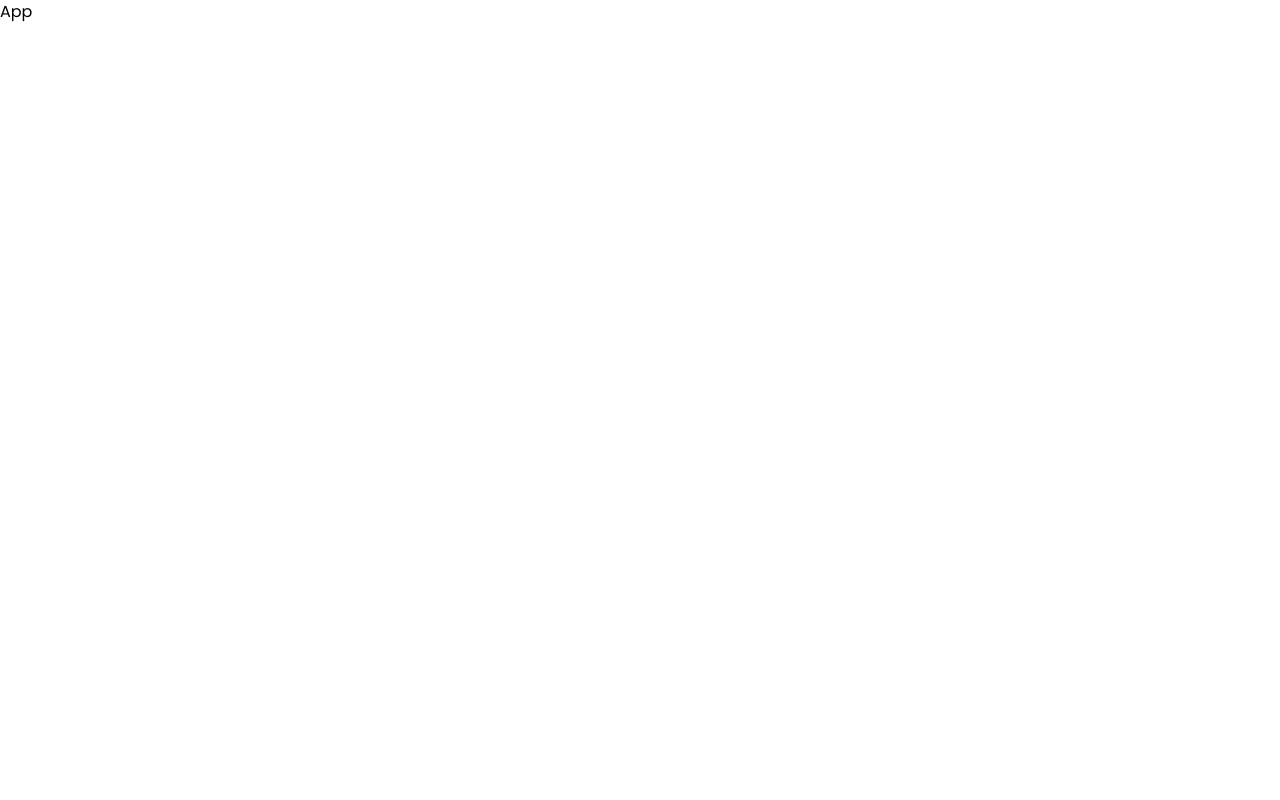
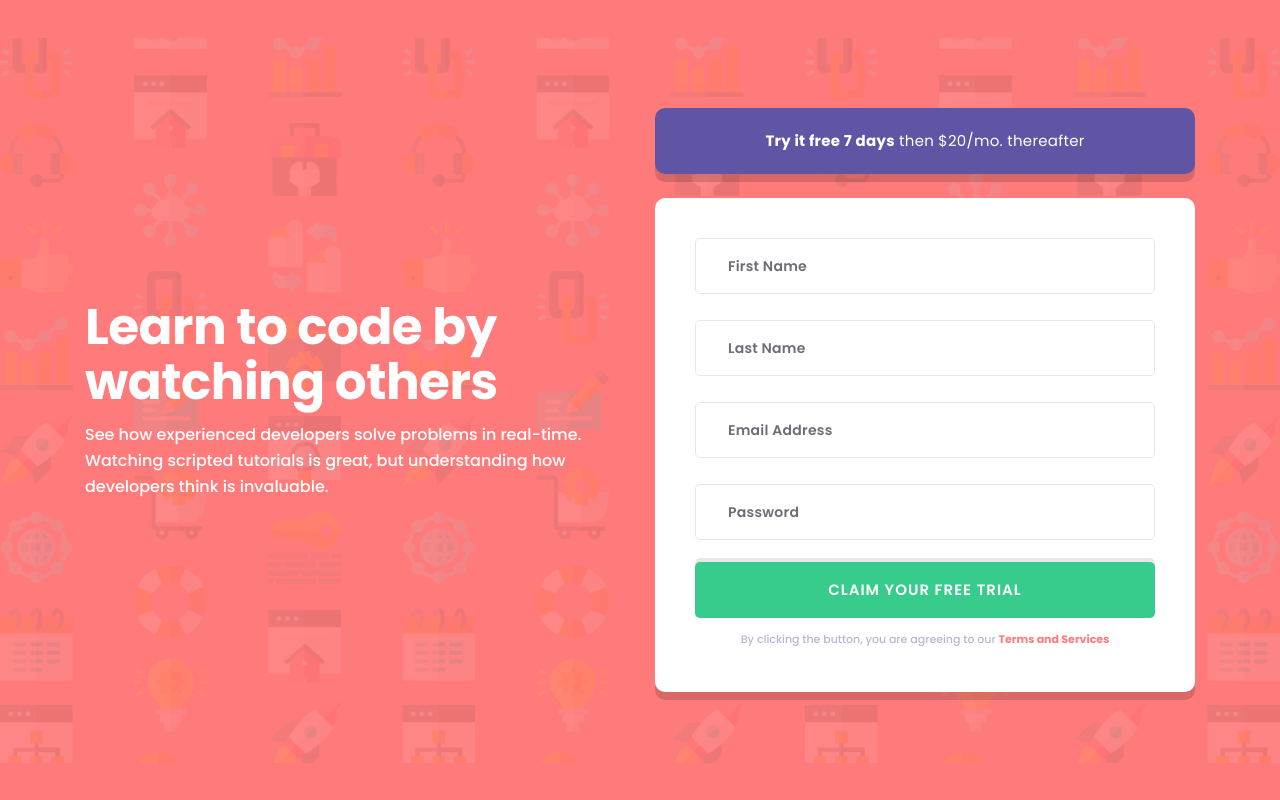
Before and after one commit to NDK1195/intro-component-with-signup-form, a React (Vite) app: page / in a window 1280 px wide. Built offline with nearby package versions, Linux system fonts and the light colour scheme.

Commit message:
finish interface

```diff
--- a/src/App.jsx
+++ b/src/App.jsx
@@ -1,4 +1,46 @@
+import Form from "./Form";
+
 function App() {
-  return <div>App</div>;
+  return (
+    <main className="min-h-screen bg-red">
+      <div className="bg-intro-mobile lg:bg-intro-desktop flex min-h-screen items-center justify-center bg-contain bg-center bg-no-repeat">
+        {/* container */}
+        <div className="mx-6 my-16 flex flex-col items-center gap-16 text-white lg:mx-4 lg:my-0 lg:flex-row lg:gap-[45px]">
+          {/* left content */}
+          <div className="max-w-[525px] text-center lg:text-left">
+            <h1 className="mb-4 text-[28px] font-bold leading-9 tracking-[-0.292px] lg:mb-3 lg:text-[50px] lg:leading-[55px] lg:tracking-[-0.521px]">
+              Learn to code by watching others
+            </h1>
+            <p className="font-medium leading-[26px]">
+              See how experienced developers solve problems in real-time.
+              Watching scripted tutorials is great, but understanding how
+              developers think is invaluable.
+            </p>
+          </div>
+          {/* left content */}
+
+          {/* right content */}
+          <div className="min-w-[327px] xl:min-w-[540px]">
+            {/* promotion */}
+            <div className="mb-6 rounded-[10px] bg-blue shadow-box">
+              <p className="px-16 py-5 text-center text-[15px] leading-[26px] tracking-[0.268px]">
+                <span className="font-bold">Try it free 7 days</span> then
+                $20/mo. thereafter
+              </p>
+            </div>
+            {/* promotion */}
+
+            {/* form */}
+            <div className="rounded-[10px] bg-white p-6 text-dark-blue shadow-box lg:p-10">
+              <Form />
+            </div>
+            {/* form */}
+          </div>
+          {/* right content */}
+        </div>
+        {/* container */}
+      </div>
+    </main>
+  );
 }
 export default App;
--- /dev/null
+++ b/src/Form.jsx
@@ -0,0 +1,133 @@
+import { useState } from "react";
+import Input from "./Input";
+
+const emailRegex = /^[^\s@]+@[^\s@]+\.[^\s@]+$/;
+function Form() {
+  const [formData, setFormData] = useState({
+    firstName: "",
+    lastName: "",
+    email: "",
+    password: "",
+  });
+
+  const [isInputEmpty, setIsInputEmpty] = useState({
+    firstName: false,
+    lastName: false,
+    email: false,
+    password: false,
+  });
+
+  const [isEmailInvalid, setIsEmailInvalid] = useState(false);
+
+  function handleInputChange(event) {
+    const { name, value } = event.target;
+
+    setFormData({ ...formData, [name]: value });
+  }
+
+  function handleInputFocus(event) {
+    const { name } = event.target;
+
+    setIsInputEmpty({ ...isInputEmpty, [name]: false });
+  }
+  function handleSubmit(event) {
+    event.preventDefault();
+    const { name } = event.target;
+
+    if (formData.firstName === "") {
+      setIsInputEmpty({ ...isInputEmpty, firstName: true });
+    }
+    if (formData.lastName === "") {
+      setIsInputEmpty({ ...isInputEmpty, lastName: true });
+    }
+    if (formData.email === "") {
+      setIsInputEmpty({ ...isInputEmpty, email: true });
+    }
+    if (formData.password === "") {
+      setIsInputEmpty({ ...isInputEmpty, password: true });
+    }
+
+    if (!emailRegex.test(formData.email)) {
+      setIsEmailInvalid(true);
+    }
+
+    console.log("🚀 ~ Form ~ isInputEmpty:", isInputEmpty);
+
+    console.log("🚀 ~ Form ~ formData:", formData);
+    setFormData({ ...formData, [name]: "" });
+  }
+
+  return (
+    <form onSubmit={handleSubmit}>
+      <div className="mb-4 flex flex-col gap-4 lg:gap-5">
+        {/* input  */}
+        <Input
+          placeholder="First Name"
+          type="text"
+          name="firstName"
+          value={formData.firstName}
+          handleInputChange={handleInputChange}
+          handleInputFocus={handleInputFocus}
+          isInputEmpty={isInputEmpty}
+          isEmailInvalid={isEmailInvalid}
+        />
+        {/* input  */}
+        {/* input  */}
+        <Input
+          placeholder="Last Name"
+          type="text"
+          name="lastName"
+          value={formData.lastName}
+          handleInputChange={handleInputChange}
+          handleInputFocus={handleInputFocus}
+          isInputEmpty={isInputEmpty}
+          isEmailInvalid={isEmailInvalid}
+        />
+        {/* input  */}
+        {/* input  */}
+        <Input
+          placeholder="Email Address"
+          type="text"
+          name="email"
+          value={formData.email}
+          handleInputChange={handleInputChange}
+          handleInputFocus={handleInputFocus}
+          isInputEmpty={isInputEmpty}
+          isEmailInvalid={isEmailInvalid}
+        />
+        {/* input  */}
+        {/* input  */}
+        <Input
+          placeholder="Password"
+          type="password"
+          name="password"
+          value={formData.password}
+          handleInputChange={handleInputChange}
+          handleInputFocus={handleInputFocus}
+          isInputEmpty={isInputEmpty}
+          isEmailInvalid={isEmailInvalid}
+        />
+        {/* input  */}
+      </div>
+
+      {/* submit button */}
+      <button
+        type="submit"
+        className="shadow-button bg mb-2 w-full rounded-[5px] bg-green py-[15px] text-[15px] font-semibold uppercase leading-[26px] tracking-[1px] text-white transition-colors hover:bg-[#77E2B3]"
+      >
+        Claim your free trial
+      </button>
+      {/* submit button */}
+
+      {/* terms and services */}
+      <p className="px-4 text-center text-[11px] font-medium leading-[21px] text-grayish-blue lg:leading-[26px]">
+        By clicking the button, you are agreeing to our{" "}
+        <a href="#" className="font-bold text-red">
+          Terms and Services
+        </a>
+      </p>
+      {/* terms and services */}
+    </form>
+  );
+}
+export default Form;
--- /dev/null
+++ b/src/Input.jsx
@@ -0,0 +1,67 @@
+import PropTypes from "prop-types";
+function Input({
+  placeholder,
+  type,
+  name,
+  value,
+  handleInputChange,
+  handleInputFocus,
+  isInputEmpty,
+  isEmailInvalid,
+}) {
+  let errorText = "";
+
+  if (isInputEmpty[name]) {
+    errorText = `${placeholder} cannot be empty`;
+  }
+
+  if (isEmailInvalid[name]) {
+    errorText = "Looks like this is not an email";
+  }
+  console.log(isInputEmpty[name], isEmailInvalid[name]);
+
+  return (
+    <div className="relative">
+      {/* input */}
+      <input
+        type={type}
+        className={`w-full rounded-[5px] border-[1px] py-[14px] pl-[19.41px] text-sm font-semibold leading-[26px] tracking-[0.25px] text-dark-blue opacity-75 outline-none placeholder:text-dark-blue focus:border-blue focus:opacity-100 lg:pl-8 ${isInputEmpty[name] || isEmailInvalid[name] ? "border-red" : "border-[#DEDEDE]"}`}
+        placeholder={placeholder}
+        name={name}
+        value={value}
+        onChange={handleInputChange}
+        onFocus={handleInputFocus}
+      />
+      {/* input */}
+
+      {/* error text */}
+      <p className="mt-[6px] text-right text-[11px] font-medium italic leading-none text-red">
+        {errorText}
+      </p>
+      {/* error text */}
+
+      {/* error icon */}
+      <svg
+        width="24"
+        height="24"
+        xmlns="http://www.w3.org/2000/svg"
+        className={`absolute right-7 top-4 ${isInputEmpty[name] || isEmailInvalid[name] ? "block" : "hidden"}`}
+      >
+        <g fill="none" fillRule="evenodd">
+          <circle fill="#FF7979" cx="12" cy="12" r="12" />
+          <rect fill="#FFF" x="11" y="6" width="2" height="9" rx="1" />
+          <rect fill="#FFF" x="11" y="17" width="2" height="2" rx="1" />
+        </g>
+      </svg>
+      {/* error icon */}
+    </div>
+  );
+}
+
+Input.propTypes = {
+  handleInputChange: PropTypes.func,
+  name: PropTypes.string,
+  placeholder: PropTypes.string,
+  value: PropTypes.string,
+};
+export default Input;
--- a/src/main.jsx
+++ b/src/main.jsx
@@ -1,10 +1,10 @@
-import { StrictMode } from 'react'
-import { createRoot } from 'react-dom/client'
-import App from './App.jsx'
-import './index.css'
+import { StrictMode } from "react";
+import { createRoot } from "react-dom/client";
+import App from "./App.jsx";
+import "./index.css";
 
-createRoot(document.getElementById('root')).render(
-  <StrictMode>
-    <App />
-  </StrictMode>,
-)
+createRoot(document.getElementById("root")).render(
+  // <StrictMode>
+  <App />,
+  // {/* </StrictMode>, */}
+);
--- a/tailwind.config.js
+++ b/tailwind.config.js
@@ -12,6 +12,11 @@ export default {
       },
       boxShadow: {
         box: "0px 8px 0px 0px rgba(0, 0, 0, 0.15)",
+        button: "0px -4px 0px 0px rgba(0, 0, 0, 0.09)",
+      },
+      backgroundImage: {
+        "intro-desktop": 'url("./images/bg-intro-desktop.png")',
+        "intro-mobile": 'url("./images/bg-intro-mobile.png")',
       },
     },
   },
```
